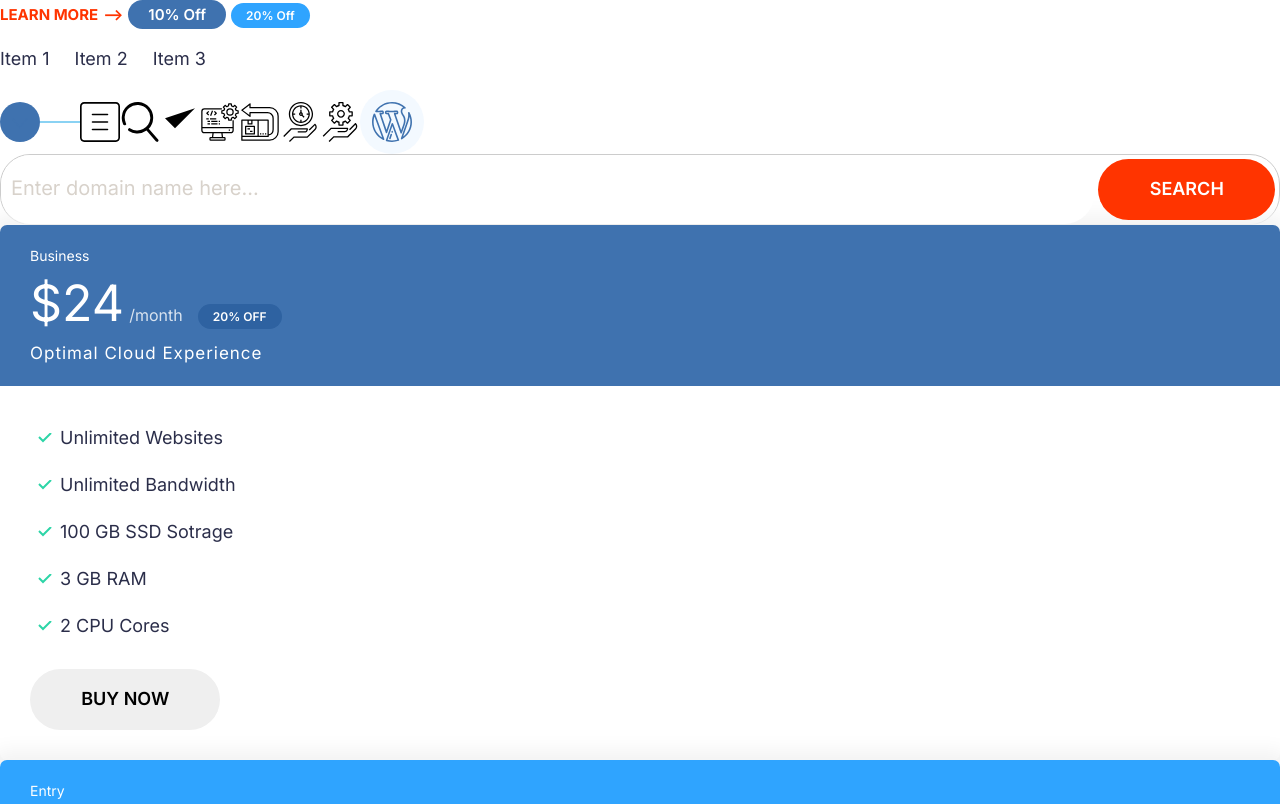
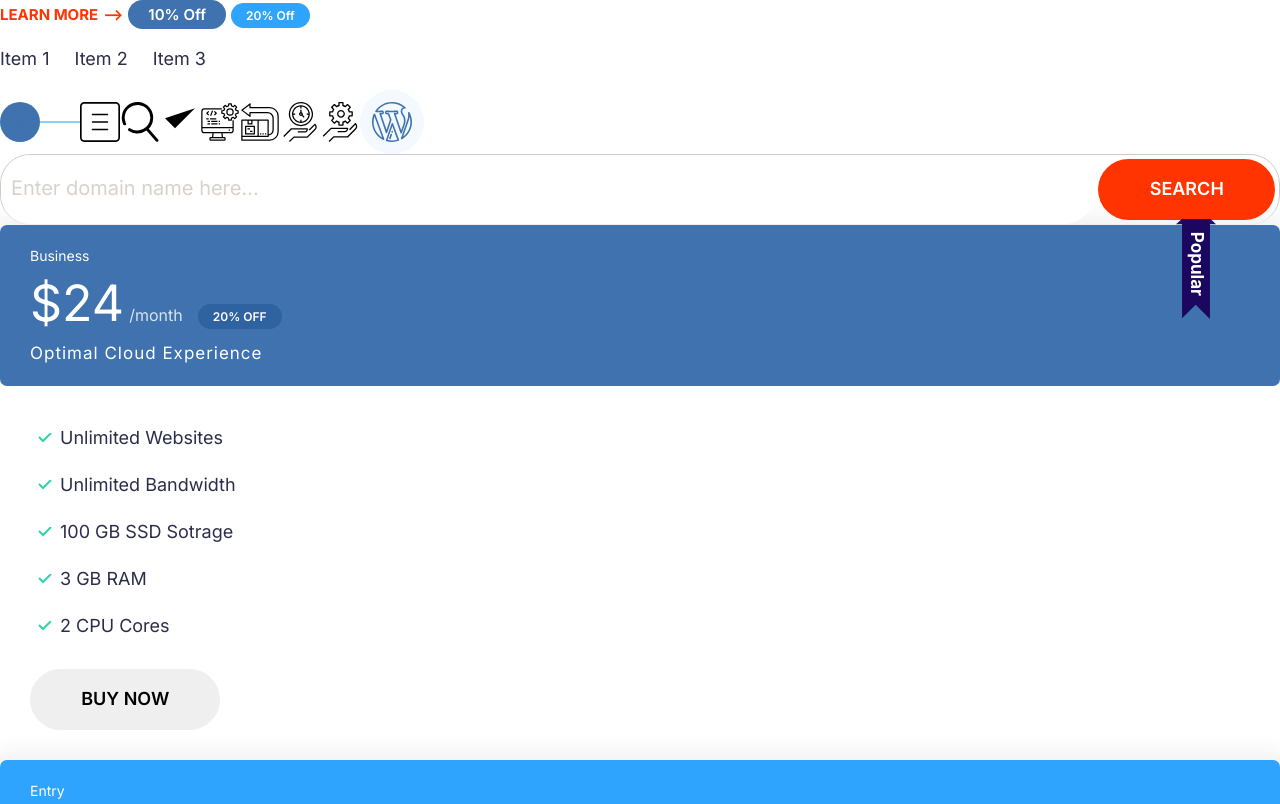
Before and after one commit to totoriez/cloudro, a plain HTML site: page index.html in a window 1280 px wide. Shown: the top 804 px of the page. Drawn offline with Linux system fonts and the light colour scheme.

Commit message:
Build the popular component.

```diff
--- a/css/styles.css
+++ b/css/styles.css
@@ -237,12 +237,12 @@ a {
 .card {
   border-radius: 7px;
   box-shadow: 0 0 20px 10px #f3f3f3;
-  overflow: hidden;
 }
 
 .card__header,
 .card__body {
   padding: 2rem 3rem;
+  border-radius: 7px;
 }
 
 .card--primary .card__header {
@@ -293,6 +293,19 @@ a {
   margin-bottom: 2rem;
 }
 
+.plan--popular .card__header {
+  position: relative;
+}
+
+.plan--popular .card__header::before {
+  content: url(../images/popular.svg);
+  display: inline-block;
+  width: 40px;
+  position: absolute;
+  top: -6px;
+  right: 5%;
+}
+
 @media screen and (min-width: 1024px) {
   .plan__name {
     font-size: 1.4rem;
--- a/index.html
+++ b/index.html
@@ -51,7 +51,7 @@
         <input type="text" class="input" placeholder="Enter domain name here...">
         <button class="btn btn--accent">Search</button>
     </div>
-    <div class="plan">
+    <div class="plan plan--popular">
         <div class="card card--primary">
             <header class="card__header">
                 <h3 class="plan__name">Business</h3>
```
Also changed, not shown: images/popular.svg (added).
